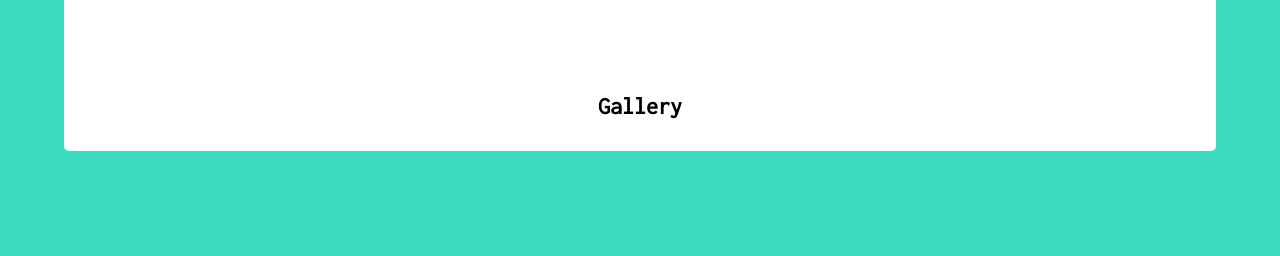
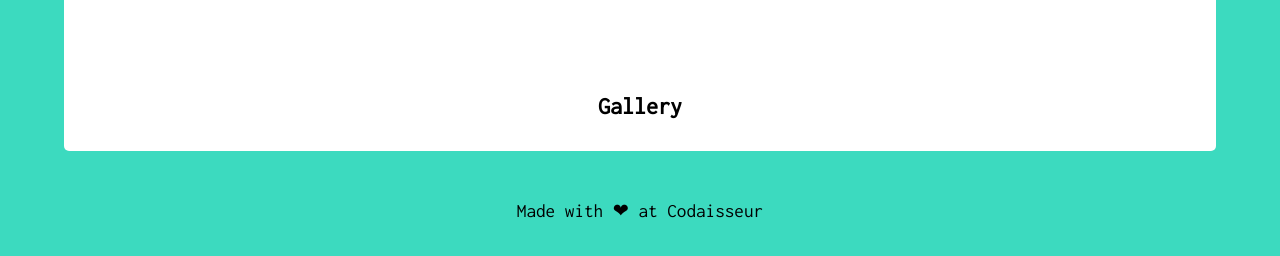
Before and after one commit to rejincusi/museum-app, a plain HTML site: page index.html in a window 1280 px wide. Shown: the part 148-404 px from the top of the page. Drawn offline with Linux system fonts and the light colour scheme; no server answers.

Commit message:
add footer

```diff
--- a/index.html
+++ b/index.html
@@ -17,7 +17,7 @@
       </section>
     </main>
     <footer>
-
+      <p>Made with ❤ at Codaisseur</p>
     </footer>
   </body>
 </html>
```
